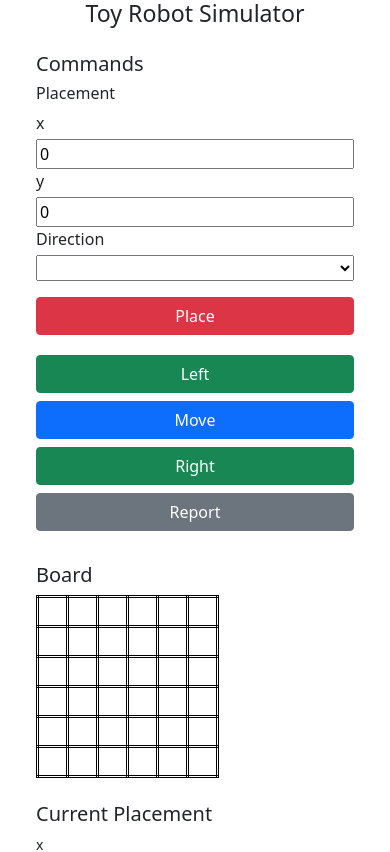
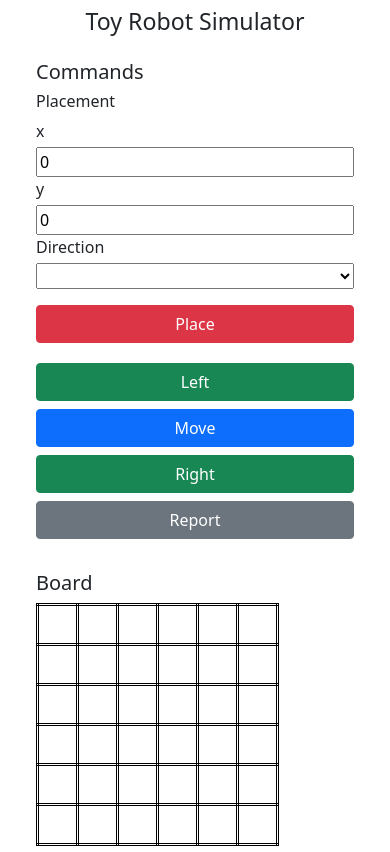
Before and after one commit to barkatmulani/toy-robot-simulator, a React (Create React App) app: page / in a window 390 px wide. Shown: the top 852 px of the page. Built offline with nearby package versions, Linux system fonts and the light colour scheme.

Commit message:
Handled responsiveness.

```diff
--- a/src/board/board.scss
+++ b/src/board/board.scss
@@ -7,8 +7,10 @@
     }
 
     td {
-        width: 30px;
-        height: 30px;
+        color: red;
+        width: 40px;
+        height: 40px;
+        font-size: 20px;
         font-family: sans-serif;
         text-align: center;
     }
--- a/src/board/board.tsx
+++ b/src/board/board.tsx
@@ -2,7 +2,7 @@ import React from 'react';
 import { Container } from 'react-bootstrap';
 import { useSelector } from 'react-redux';
 
-import { EDirection, maxX, maxY, place, selectPlacement } from '../store';
+import { EDirection, maxX, maxY, selectPlacement } from '../store';
 
 import './board.scss';
 
@@ -30,8 +30,6 @@ const Board = () => {
         rows.push(cols);
     }
 
-    console.log(rows)
-
     return (
         <Container fluid className="board">
             <h5>Board</h5>
--- a/src/commands-panel/commands-panel.tsx
+++ b/src/commands-panel/commands-panel.tsx
@@ -25,15 +25,15 @@ const CommandsPanel = () => {
             <Form onSubmit={handleSubmit(onSubmit)}>
                 <Row className="placement-panel">
                     <h6>Placement</h6>
-                    <Col md={4}>
+                    <Col md={3}>
                         <label>x</label>
                         <input type="number" {...register('x')} />
                     </Col>
-                    <Col md={4}>
+                    <Col md={3}>
                         <label>y</label>
                         <input type="number" {...register('y')} />
                     </Col>
-                    <Col md={4}>
+                    <Col md={3}>
                         <label>Direction</label>
                         <select {...register('direction')}>
                             <option key={'a'} value=''></option>
@@ -52,22 +52,22 @@ const CommandsPanel = () => {
                 </Row>
             </Form>
             <Row className="buttons-panel">
-                <Col sm={12}>
+                <Col md={3}>
                     <Button  variant="success" aria-label="Left" onClick={() => dispatch(left())}>
                         Left
                     </Button>
                 </Col>
-                <Col sm={12}>
+                <Col md={3}>
                     <Button variant="primary" aria-label="Move" onClick={() => dispatch(move())} data-test='move-btn'>
                         Move
                     </Button>
                 </Col>
-                <Col sm={12}>
+                <Col md={3}>
                     <Button variant="success" aria-label="Right" onClick={() => dispatch(right())}>
                         Right
                     </Button>
                 </Col>
-                <Col sm={12}>
+                <Col md={3}>
                     <Button variant="secondary" aria-label="Report" onClick={() => dispatch(report())}>
                         Report
                     </Button>
--- a/src/robot/robot.scss
+++ b/src/robot/robot.scss
@@ -1,2 +1,3 @@
 .robot-simulator {
+    margin-top: 8px;
 }
--- a/src/robot/robot.tsx
+++ b/src/robot/robot.tsx
@@ -9,15 +9,23 @@ import './robot.scss';
 
 export const Robot = () => {
   return (
-    <Container className="robot-simulator">
+    <Container fluid className="robot-simulator">
       <h3 className="text-center mb-4">Toy Robot Simulator</h3>
       <Row>
-        <Col sm={5}>
-          <CommandsPanel />
-          <Board />
-          <StatusPanel />
+        <Col sm={6}>
+          <Row>
+            <Col xs={12}>
+              <CommandsPanel />
+            </Col>
+            <Col lg={7} xl={6}>
+              <Board />
+            </Col>
+            <Col lg={5} xl={6}>
+              <StatusPanel />
+            </Col>
+          </Row>
         </Col>
-        <Col sm={7}>
+        <Col sm={6}>
           <LogPanel />
         </Col>
       </Row>
--- a/src/status-panel/status-panel.tsx
+++ b/src/status-panel/status-panel.tsx
@@ -13,19 +13,19 @@ const StatusPanel = () => {
         <Container fluid className="status-panel">
             <h5>Current Placement</h5>
             <Row>
-                <Col sm={4}>
+                <Col md={12}>
                     <Row>
                         <Col sm={12}><label>x</label></Col>
                         <Col sm={12}><input readOnly value={placement.x} /></Col>
                     </Row>
                 </Col>
-                <Col sm={4}>
+                <Col md={12}>
                     <Row>
                         <Col sm={12}><label>y</label></Col>
                         <Col sm={12}><input readOnly value={placement.y} /></Col>
                     </Row>
                 </Col>
-                <Col sm={4}>
+                <Col md={12}>
                     <Row>
                         <Col sm={12}><label>Direction</label></Col>
                         <Col sm={12}><input readOnly value={placement.direction} /></Col>
```
